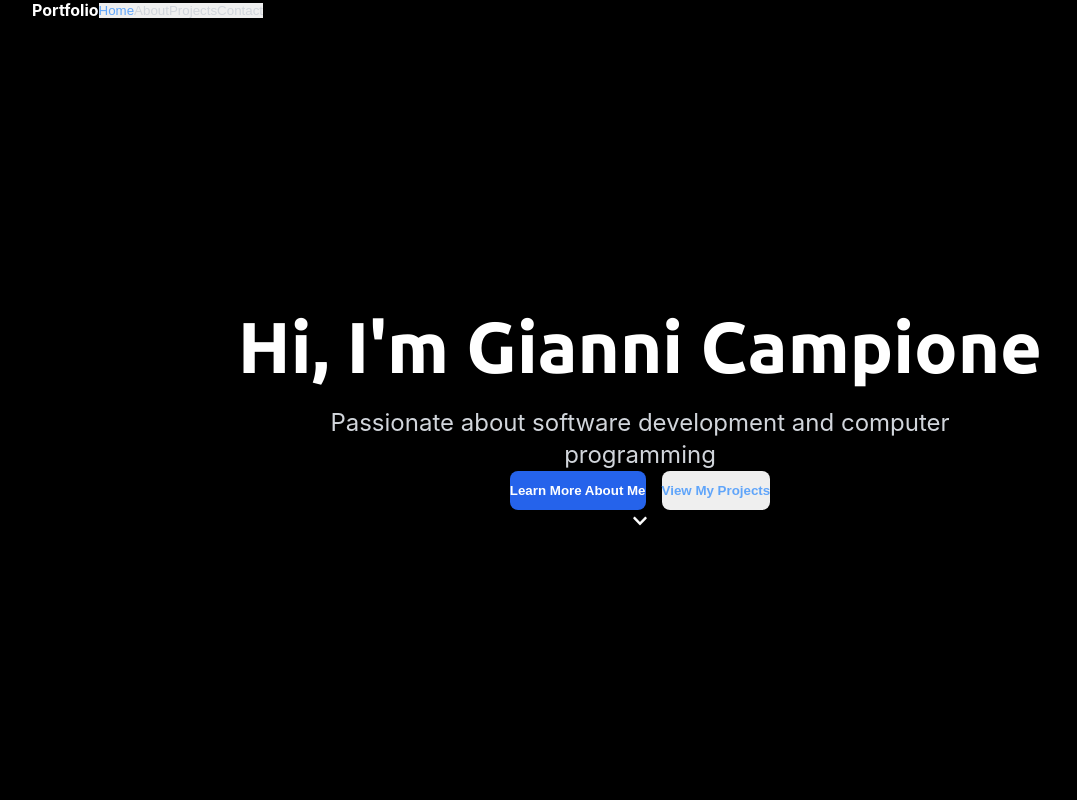
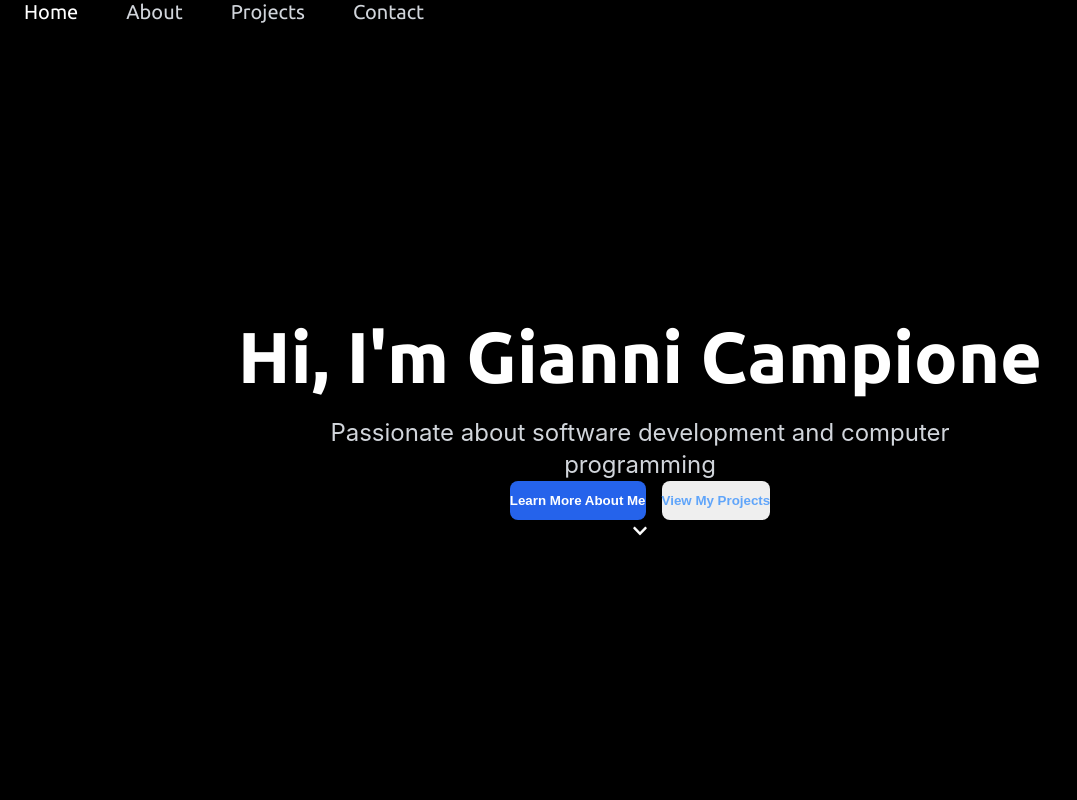
Before and after one commit to giannicamp2018-maker/SDET-Portfolio, a React (Vite) app: page / in a window 1280 px wide. Shown: the top 800 px of the page, without its empty margins (0-1077 px from the left). Built offline with nearby package versions, Linux system fonts and the light colour scheme.

Commit message:
Fixed navbar

```diff
--- a/src/components/Hero.jsx
+++ b/src/components/Hero.jsx
@@ -24,6 +24,13 @@ const Hero = () => {
 
   const scrollToAbout = () => {
     const element = document.getElementById('about');
+    if (element) {
+      element.scrollIntoView({ behavior: 'smooth' });
+    }
+  };
+
+  const scrollToProjects = () => {
+    const element = document.getElementById('projects');
     if (element) {
       element.scrollIntoView({ behavior: 'smooth' });
     }
@@ -102,6 +109,7 @@ const Hero = () => {
             <motion.button
               whileHover={{ scale: 1.05 }}
               whileTap={{ scale: 0.95 }}
+              onClick={scrollToProjects}
               className="px-8 py-3 border-2 border-blue-400 text-blue-400 hover:bg-blue-400 hover:text-white font-semibold rounded-lg transition-all duration-300"
             >
               View My Projects
--- a/src/components/Navbar.jsx
+++ b/src/components/Navbar.jsx
@@ -1,5 +1,65 @@
 import React, { useState, useEffect } from 'react';
 import { motion } from 'framer-motion';
+
+const NavItem = ({ item, activeSection, scrollToSection, index, navItemsLength }) => {
+  const [isHovered, setIsHovered] = useState(false);
+
+  return (
+    <motion.button
+      onHoverStart={() => setIsHovered(true)}
+      onHoverEnd={() => setIsHovered(false)}
+      whileTap={{ scale: 0.95 }}
+      onClick={() => scrollToSection(item.id)}
+      className={`text-xl font-normal transition-colors duration-200 relative ${
+        activeSection === item.id
+          ? 'text-white'
+          : 'text-gray-300 hover:text-white'
+      }`}
+      style={{
+        backgroundColor: 'transparent',
+        border: 'none',
+        cursor: 'pointer',
+        padding: 0,
+        paddingBottom: '6px',
+        color: activeSection === item.id ? '#ffffff' : '#d1d5db',
+        fontSize: '1.25rem',
+        marginRight: index < navItemsLength - 1 ? '1.5rem' : 0,
+        fontFamily: "'Ubuntu', sans-serif",
+        overflow: 'visible'
+      }}
+      animate={{
+        scale: isHovered ? 1.05 : 1
+      }}
+      transition={{ duration: 0.2 }}
+    >
+      {item.label}
+      <motion.div
+        style={{
+          position: 'absolute',
+          bottom: 0,
+          left: '50%',
+          height: '2px',
+          width: '100%',
+          backgroundColor: '#ffffff',
+          transformOrigin: 'center',
+          willChange: 'transform',
+          backfaceVisibility: 'hidden',
+          WebkitBackfaceVisibility: 'hidden'
+        }}
+        initial={{ scaleX: 0, x: '-50%' }}
+        animate={{
+          scaleX: isHovered ? 1 : 0,
+          x: '-50%'
+        }}
+        transition={{
+          type: 'tween',
+          duration: 0.4,
+          ease: [0.4, 0, 0.2, 1]
+        }}
+      />
+    </motion.button>
+  );
+};
 
 const Navbar = () => {
   const [activeSection, setActiveSection] = useState('home');
@@ -54,32 +114,19 @@ const Navbar = () => {
           : 'bg-transparent'
       }`}
     >
-      <div className="max-w-7xl mx-auto px-4 sm:px-6 lg:px-8">
-        <div className="flex items-center justify-between h-16">
-          <motion.div
-            whileHover={{ scale: 1.05 }}
-            className="text-xl font-bold text-white cursor-pointer"
-            onClick={() => scrollToSection('home')}
-          >
-            Portfolio
-          </motion.div>
-
+      <div style={{ paddingLeft: '1.5rem' }}>
+        <div className="flex items-center h-16">
           <div className="hidden md:block">
-            <div className="ml-10 flex items-baseline space-x-8">
-              {navItems.map((item) => (
-                <motion.button
+            <div className="flex items-center" style={{ gap: '1.5rem' }}>
+              {navItems.map((item, index) => (
+                <NavItem
                   key={item.id}
-                  whileHover={{ scale: 1.1 }}
-                  whileTap={{ scale: 0.95 }}
-                  onClick={() => scrollToSection(item.id)}
-                  className={`px-3 py-2 rounded-md text-sm font-medium transition-all duration-300 ${
-                    activeSection === item.id
-                      ? 'text-blue-400 bg-blue-400/10'
-                      : 'text-gray-300 hover:text-white hover:bg-gray-800/50'
-                  }`}
-                >
-                  {item.label}
-                </motion.button>
+                  item={item}
+                  activeSection={activeSection}
+                  scrollToSection={scrollToSection}
+                  index={index}
+                  navItemsLength={navItems.length}
+                />
               ))}
             </div>
           </div>
```
